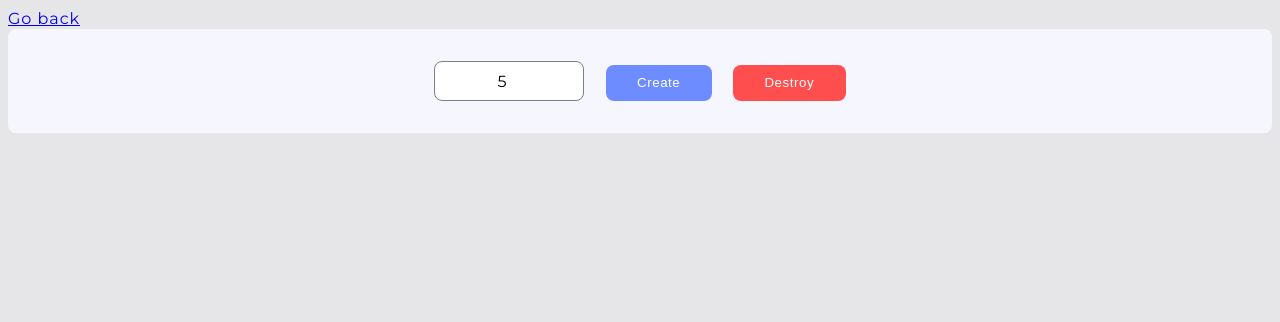
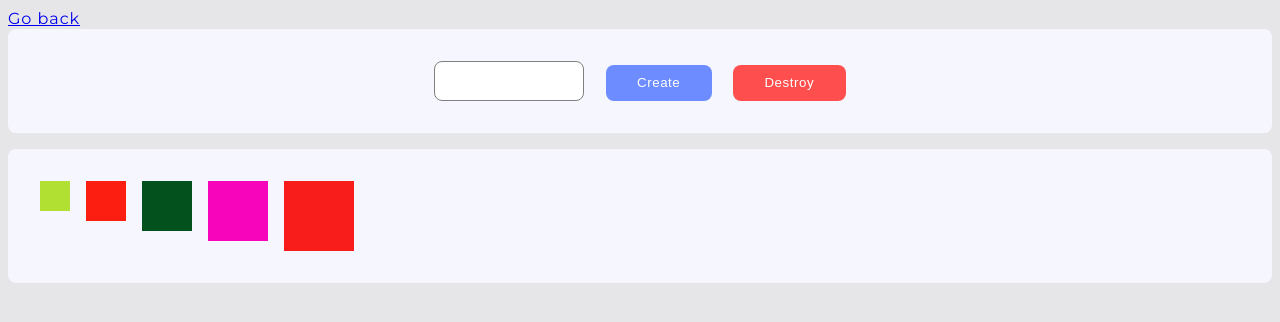
Before and after one commit to B0hdan2/goit-js-hw-07, a plain HTML site: page task-6.html in a window 1280 px wide. Both pictures are taken after typing "5" into the empty fields and a click on the button "Create". Drawn offline with Linux system fonts and the light colour scheme.

Commit message:
homework JS-7

```diff
--- a/css/common.css
+++ b/css/common.css
@@ -166,6 +166,9 @@ ul#categories ul {
 }
 
 #boxes{
+  display: flex;
+  flex-wrap: wrap;
+  gap: 16px;
   min-width: 486px;
   text-align: center;
   background-color:  #f6f6fe;
--- a/js/task-3.js
+++ b/js/task-3.js
@@ -1,5 +1,5 @@
 const listeningForInput = document.querySelector("#name-input");
-listeningForInput.style.cssText =`
+listeningForInput.style.cssText = `
 margin-bottom: 16px;
 border-radius: 4px;
 color: #2e2f4;
@@ -9,7 +9,6 @@ const titleWithGreetings = document.querySelector("#name-output");
 
 const looksAtTheText = (event) => {
   const inputValue = event.target.value.trim();
-  console.log(inputValue);
 
   if (inputValue !== "") {
     return (titleWithGreetings.textContent = inputValue);
--- a/js/task-6.js
+++ b/js/task-6.js
@@ -3,32 +3,71 @@ function getRandomHexColor() {
     .toString(16)
     .padStart(6, 0)}`;
 }
-
+// дістаю посилання на buttonCreate
 const buttonCreate = document.querySelector("button[data-create]");
 buttonCreate.style.paddingRight = "31.5px";
 buttonCreate.style.paddingLeft = "31.5px";
 buttonCreate.style.marginRight = "16px";
 
+// дістаю посилання на buttonDestroy
 const buttonDestroy = document.querySelector("button[data-destroy]");
 
+// дістаю посилання на input
 const input = document.querySelector('input[type="number"]');
 input.style.width = "150px";
 input.style.borderRadius = "8px";
 input.style.marginRight = "16px";
 
+// дістаю посилання на divBoxes
 const divBoxes = document.querySelector("#boxes");
-// divBoxes.style.cssText = `
-// padding: 32px;
-// border-radius: 8px;`;
 
+// створення div
 const renderDiv = (event) => {
+  // дістаю значення input
   const value = parseInt(input.value);
 
+  // додаю стилі для divBoxes
+  divBoxes.style.cssText = `
+    padding: 32px;
+    border-radius: 8px;
+  `;
+
   if (value >= parseInt(input.min) && value <= parseInt(input.max)) {
-    divBoxes.insertAdjacentHTML("beforeend", `<div></div>`);
-  } else {
-    console.log("no");
+    // видаляю старі div
+    divBoxes.innerHTML = "";
+
+    // створюю div
+    let width = 30;
+    let height = 30;
+
+    const createBoxes = (amount) => {
+      for (let i = 0; i < amount; i++) {
+        const box = document.createElement("div");
+        box.style.backgroundColor = getRandomHexColor();
+        box.style.width = `${width}px`;
+        box.style.height = `${height}px`;
+        divBoxes.appendChild(box);
+
+        width += 10;
+        height += 10;
+      }
+    };
+    // викликаю функцію та передаю аргументом значення input
+    createBoxes(value);
   }
+
+  // видаляю значення input
+  input.value = "";
+};
+
+// видаляю все що знаходиться в divBoxes
+const destroyBoxes = (event) => {
+  divBoxes.innerHTML = "";
+  divBoxes.style.cssText = `
+  padding: 0;
+  border-radius: 0;
+  `;
 };
 
 buttonCreate.addEventListener("click", renderDiv);
+buttonDestroy.addEventListener("click", destroyBoxes);
```
